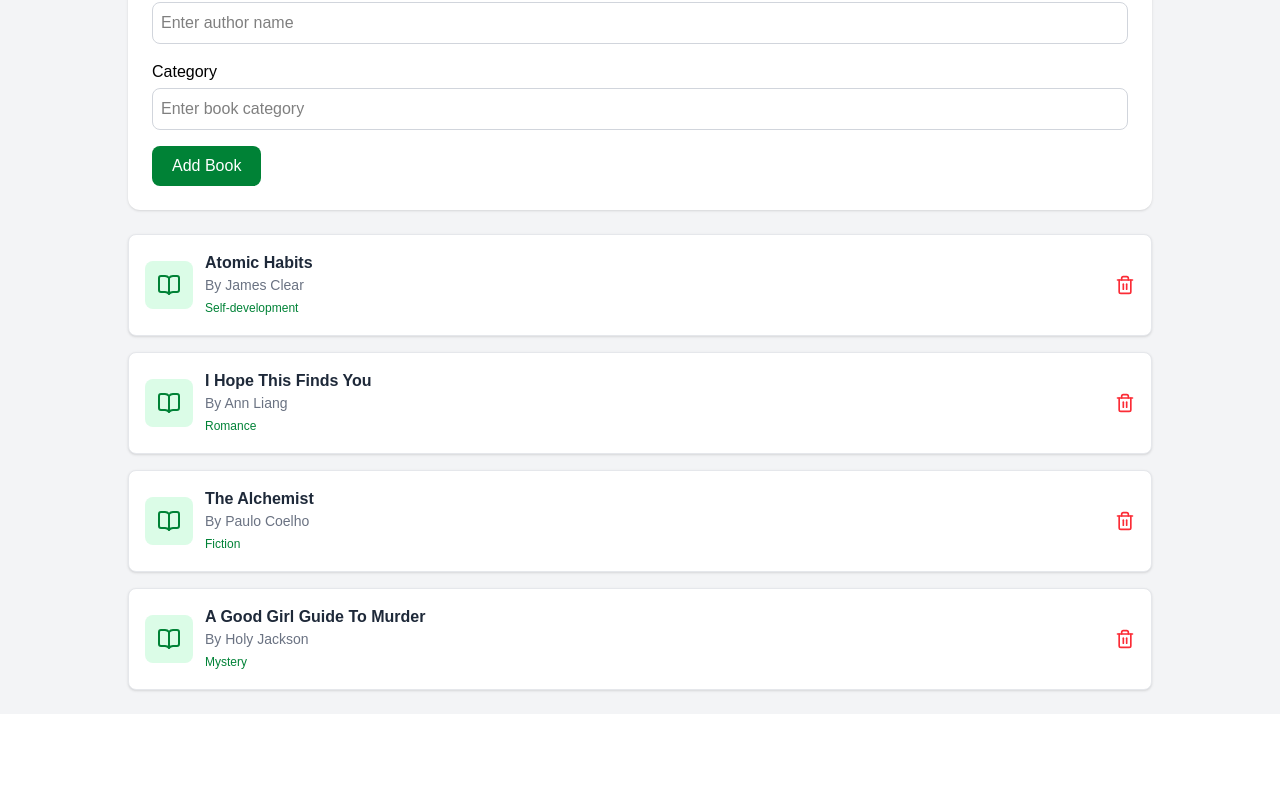
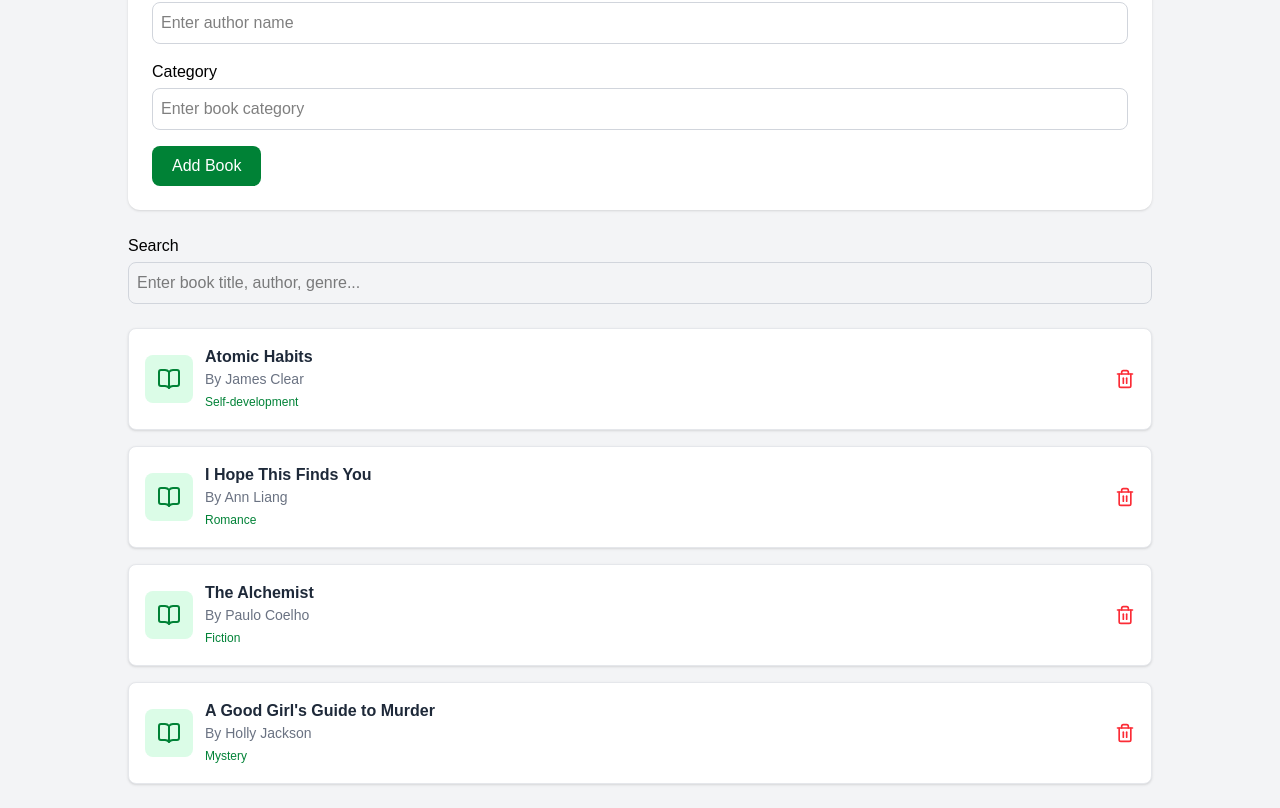
Before and after one commit to farhia32/mybookshelf, a React (Vite) app: page / in a window 1280 px wide. Shown: the part 340-1148 px from the top of the page. Before the commit the page ends 1054 px from the top, so only its background shows below. Built offline with nearby package versions, Linux system fonts and the light colour scheme.

Commit message:
Add book Search functionality

```diff
--- a/src/App.jsx
+++ b/src/App.jsx
@@ -2,10 +2,12 @@ import { useState } from "react";
 import Header from "./components/Header";
 import BookList from "./components/BookList";
 import AddBook from "./components/AddBook";
+import SearchBar from "./components/SearchBar.jsx";
 
 function App() {
+  const [searchTerm, setSearchTerm] = useState("");
 
-  // 1. Books state
+  // 1.Books state
   const [books, setBooks] = useState([
     {
       id: 1,
@@ -27,36 +29,50 @@ function App() {
     },
     {
       id: 4,
-    title: "A Good Girl Guide To Murder",
-    author: "Holy Jackson",
+      title: "A Good Girl's Guide to Murder",
+      author: "Holly Jackson",
       category: "Mystery",
     },
   ]);
 
-  // 2. Delete function
   function handleDelete(id) {
     setBooks((previousBooks) =>
       previousBooks.filter((book) => book.id !== id)
     );
   }
 
+   const filteredBooks = books.filter((book) => {
+    return (
+      book.title.toLowerCase().includes(searchTerm.toLowerCase()) ||
+      book.author.toLowerCase().includes(searchTerm.toLowerCase()) ||
+      book.category.toLowerCase().includes(searchTerm.toLowerCase())
+    );
+  });
+
+// 2. Delete Function
+
   function handleAddBook(newBook) {
     setBooks((previousBooks) => [...previousBooks, newBook]);
   }
 
-  // 3. Display components
+// 3.Display Components
+
   return (
     <div className="min-h-screen bg-gray-100 p-6">
       <Header />
 
       <main className="max-w-5xl mx-auto mt-8 space-y-6">
-        <AddBook onAddBook={handleAddBook}/>
-        <BookList books={books} onDelete={handleDelete}/>
+        <AddBook onAddBook={handleAddBook} />
+
+        <SearchBar
+          searchTerm={searchTerm}
+          setSearchTerm={setSearchTerm}
+        />
+
+        <BookList books={filteredBooks} onDelete={handleDelete} />
       </main>
     </div>
   );
-
 }
 
-
 export default App;
--- a/src/components/SearcherBar.jsx
+++ b/src/components/SearchBar.jsx
@@ -1,8 +1,4 @@
-import{ useState} from "react";
-
-function SearchBar() {
-
-const [searchTerm, setSearchTerm] =useState("")
+function SearchBar( {searchTerm, setSearchTerm}) {
 
   return (
     <div>
```
Lines whose indentation alone changed are shown as unchanged.
